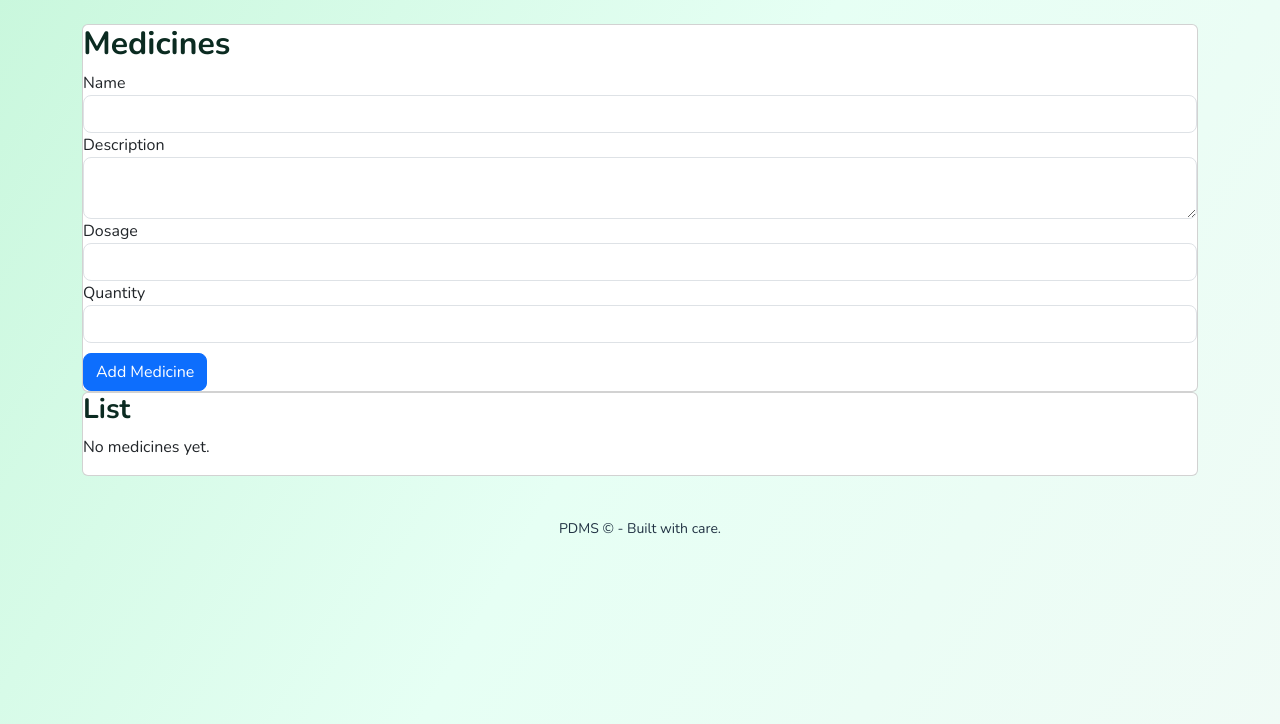
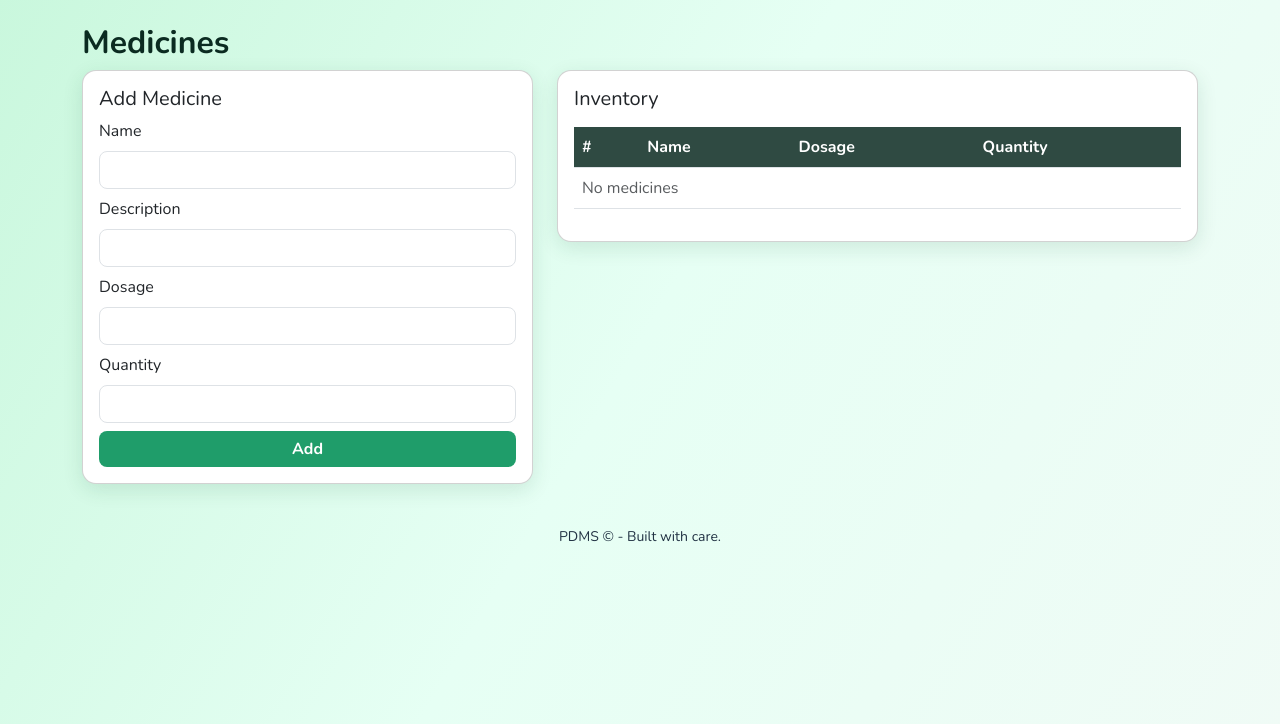
Before and after one commit to onesmuson/Patient-Data-Management-System-PDMS-, a Flask app: page /medicines in a window 1280 px wide. Shown: the part 56-780 px from the top of the page. Run offline with Flask 3, Linux system fonts and the light colour scheme; a user stored in the database is signed in.

Commit message:
Update medicines.html

```diff
--- a/templates/medicines.html
+++ b/templates/medicines.html
@@ -1,29 +1,34 @@
 {% extends "base.html" %}
 {% block content %}
-<div class="card">
 <h2>Medicines</h2>
+<div class="row">
+  <div class="col-md-5">
+    <div class="card p-3 card-custom">
+      <h5>Add Medicine</h5>
       <form method="POST" action="{{ url_for('medicines') }}">
-    <label>Name</label><input class="form-control" name="name" type="text" required>
-    <label>Description</label><textarea class="form-control" name="description"></textarea>
-    <label>Dosage</label><input class="form-control" name="dosage" type="text">
-    <label>Quantity</label><input class="form-control" name="quantity" type="number" min="0">
-    <div style="margin-top:10px;"><button class="btn btn-primary" type="submit">Add Medicine</button></div>
+        <div class="mb-2"><label class="form-label">Name</label><input name="name" class="form-control" required></div>
+        <div class="mb-2"><label class="form-label">Description</label><input name="description" class="form-control"></div>
+        <div class="mb-2"><label class="form-label">Dosage</label><input name="dosage" class="form-control"></div>
+        <div class="mb-2"><label class="form-label">Quantity</label><input name="quantity" type="number" class="form-control"></div>
+        <div class="d-grid"><button class="btn btn-accent">Add</button></div>
       </form>
     </div>
+  </div>
 
-<div class="card">
-  <h3>List</h3>
-  {% if medicines %}
-    <table class="table">
-      <thead><tr><th>#</th><th>Name</th><th>Dosage</th><th>Qty</th></tr></thead>
+  <div class="col-md-7">
+    <div class="card p-3 card-custom">
+      <h5>Inventory</h5>
+      <table class="table mt-2">
+        <thead><tr><th>#</th><th>Name</th><th>Dosage</th><th>Quantity</th></tr></thead>
         <tbody>
           {% for m in medicines %}
-          <tr><td>{{ loop.index }}</td><td>{{ m.name }}</td><td>{{ m.dosage }}</td><td>{{ m.quantity or 0 }}</td></tr>
+            <tr><td>{{ loop.index }}</td><td>{{ m.name }}</td><td>{{ m.dosage }}</td><td>{{ m.quantity }}</td></tr>
+          {% else %}
+            <tr><td colspan="4" class="text-muted">No medicines</td></tr>
           {% endfor %}
         </tbody>
       </table>
-  {% else %}
-    <p>No medicines yet.</p>
-  {% endif %}
+    </div>
+  </div>
 </div>
 {% endblock %}
```
Lines whose indentation alone changed are shown as unchanged.
